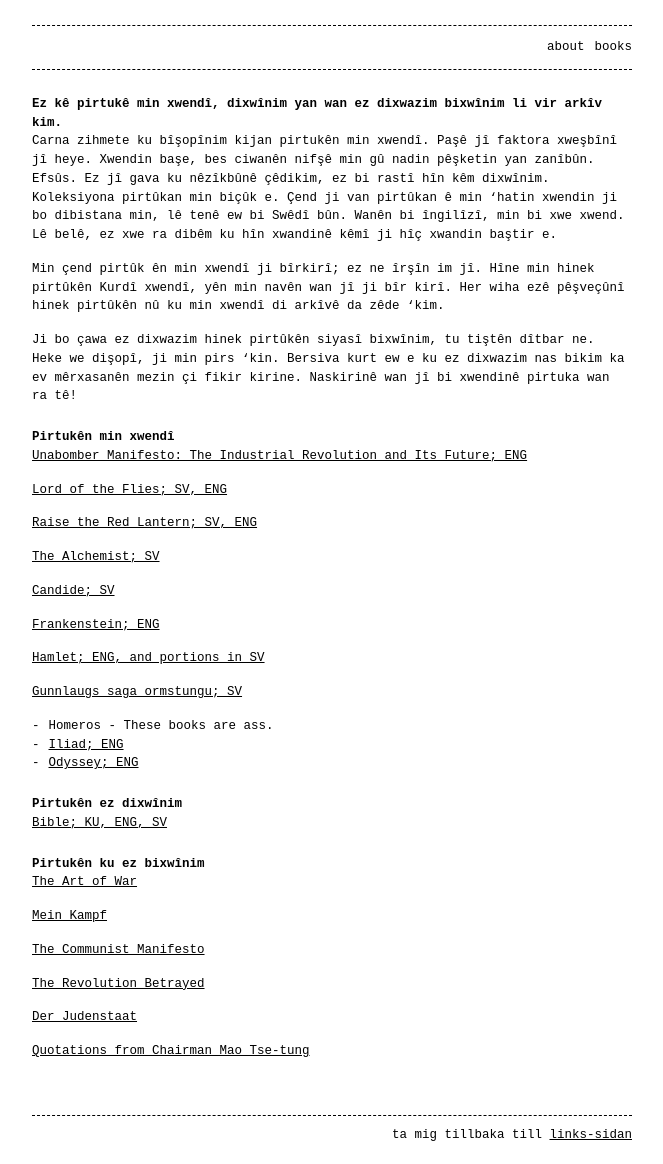
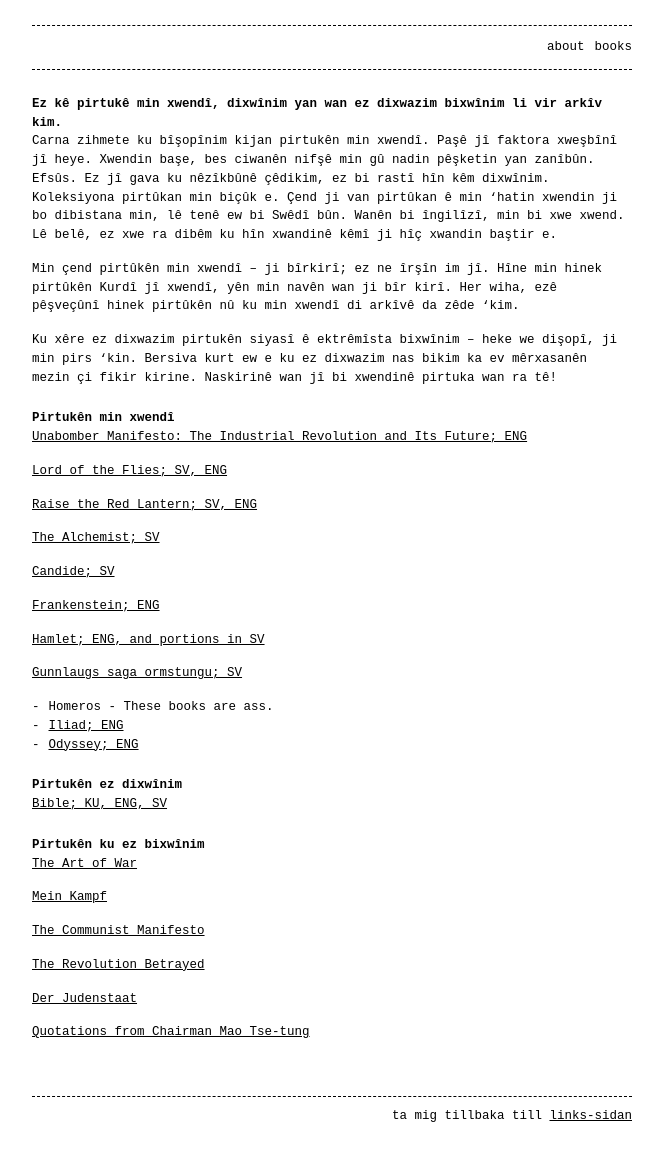
Before and after one commit to ronim-efrin/kitab, a Jekyll site: the page built from books.md, in a window 1280 px wide. Shown: the whole page, without its empty margins (308-971 px from the left). Built offline with Jekyll 4.4.1, drawn with Linux system fonts in a browser that asks for light colours.

Commit message:
Efrin dialect and some corrections

```diff
--- a/books.md
+++ b/books.md
@@ -8,9 +8,9 @@ permalink: books
 
 Carna zihmete ku bîşopînim kijan pirtukên min xwendî. Paşê jî faktora xweşbînî jî heye. Xwendin başe, bes ciwanên nifşê min gû nadin pêşketin yan zanîbûn. Efsûs. Ez jî gava ku nêzîkbûnê çêdikim, ez bi rastî hîn kêm dixwînim. Koleksiyona pirtûkan min biçûk e. Çend ji van pirtûkan ê min 'hatin xwendin ji bo dibistana min, lê tenê ew bi Swêdî bûn. Wanên bi îngilîzî, min bi xwe xwend. Lê belê, ez xwe ra dibêm ku hîn xwandinê kêmî ji hîç xwandin baştir e.
 
-Min çend pirtûk ên min xwendî ji bîrkirî; ez ne îrşîn im jî. Hîne min hinek pirtûkên Kurdî xwendî, yên min navên wan jî ji bîr kirî. Her wiha ezê pêşveçûnî hinek pirtûkên nû ku min xwendî di arkîvê da zêde 'kim.
+Min çend pirtûkên min xwendî – ji bîrkirî; ez ne îrşîn im jî. Hîne min hinek pirtûkên Kurdî jî xwendî, yên min navên wan ji bîr kirî. Her wiha, ezê pêşveçûnî hinek pirtûkên nû ku min xwendî di arkîvê da zêde 'kim.
 
-Ji bo çawa ez dixwazim hinek pirtûkên siyasî bixwînim, tu tiştên dîtbar ne. Heke we dişopî, ji min pirs 'kin. Bersiva kurt ew e ku ez dixwazim nas bikim ka ev mêrxasanên mezin çi fikir kirine. Naskirinê wan jî bi xwendinê pirtuka wan ra tê!
+Ku xêre ez dixwazim pirtukên siyasî ê ektrêmîsta bixwînim – heke we dişopî, ji min pirs 'kin. Bersiva kurt ew e ku ez dixwazim nas bikim ka ev mêrxasanên mezin çi fikir kirine. Naskirinê wan jî bi xwendinê pirtuka wan ra tê!
 
 ## Pirtukên min xwendî
 
```
